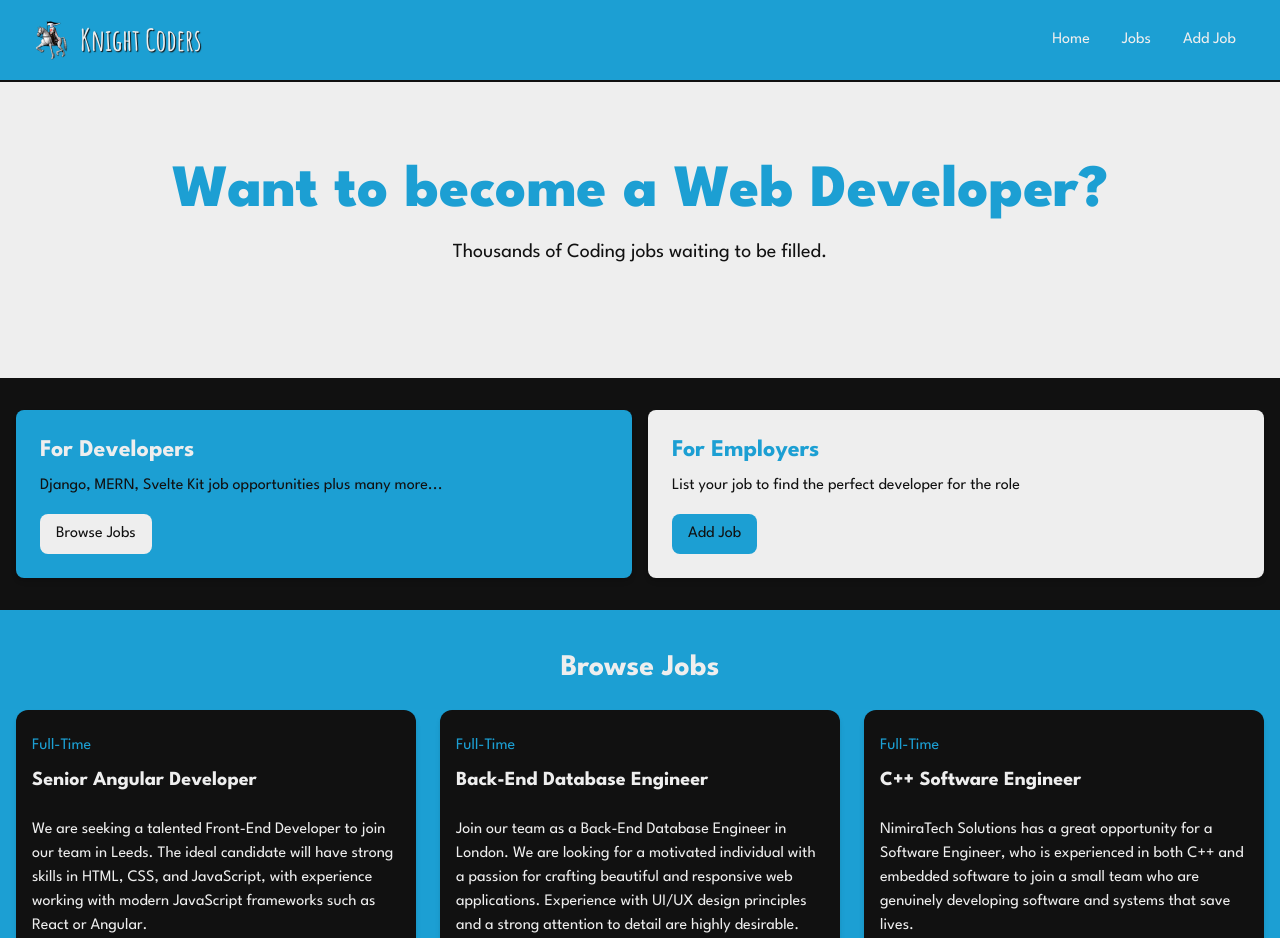
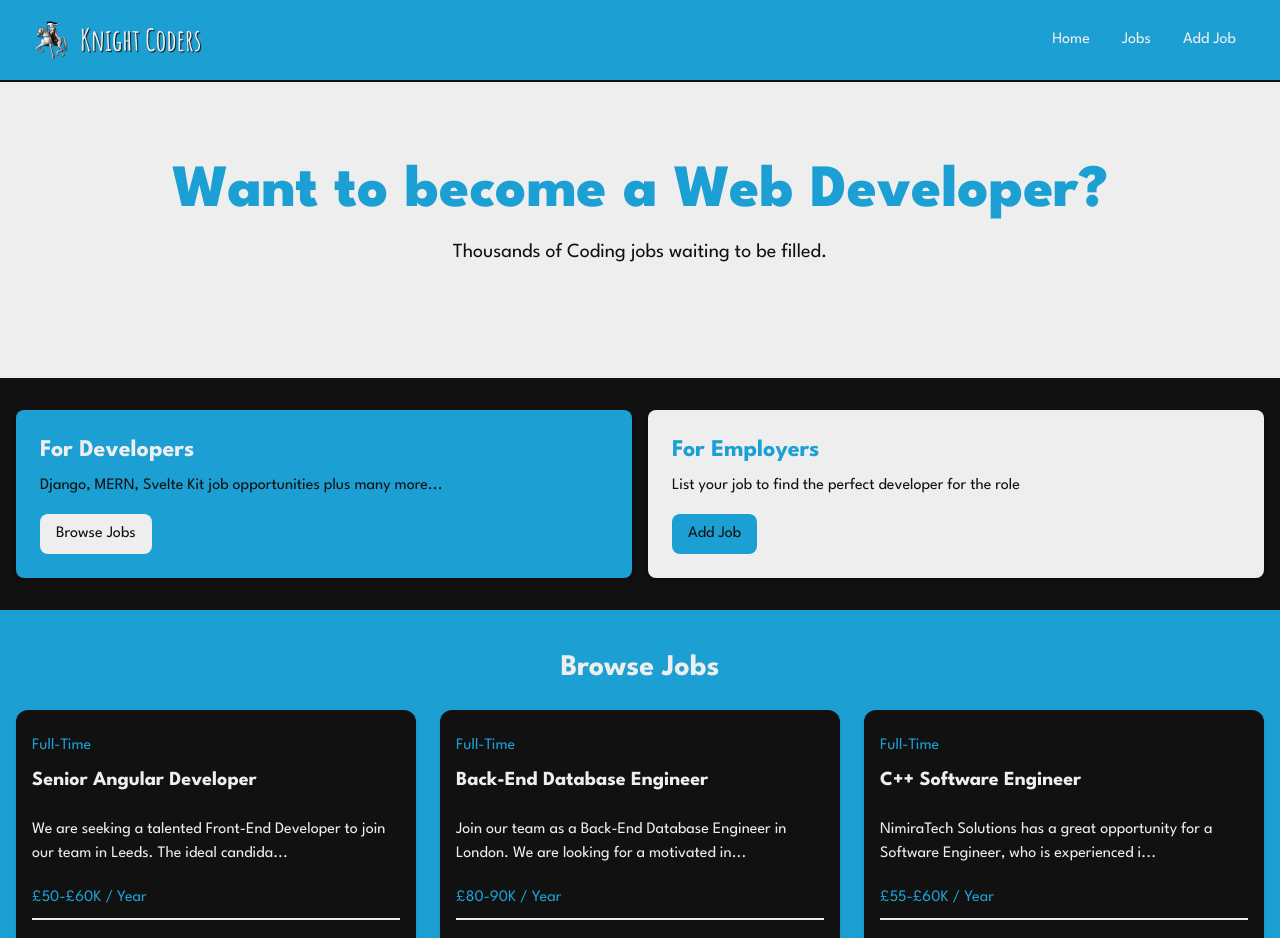
Before and after one commit to Nimira43/Knight-Coders, a Vue app: page / in a window 1280 px wide. Shown: the top 938 px of the page. Built offline with nearby package versions, Linux system fonts and the light colour scheme.

Commit message:
sowing truncatedDescription in JobListing

```diff
--- a/src/components/JobListing.vue
+++ b/src/components/JobListing.vue
@@ -25,7 +25,7 @@ const truncatedDescription = computed(() => {
         <h3 class='text-[#eee] text-xl font-bold'>{{ job.title }}</h3>
       </div>
       <div class='text-[#eee] mb-5'>
-        {{ job.description }}
+        {{ truncatedDescription }}
       </div>
       <h3 class='text-[#1c9fd3] mb-2'>{{ job.salary }} / Year</h3>
       <div class='border border-[#eee] mb-5'></div>
```
